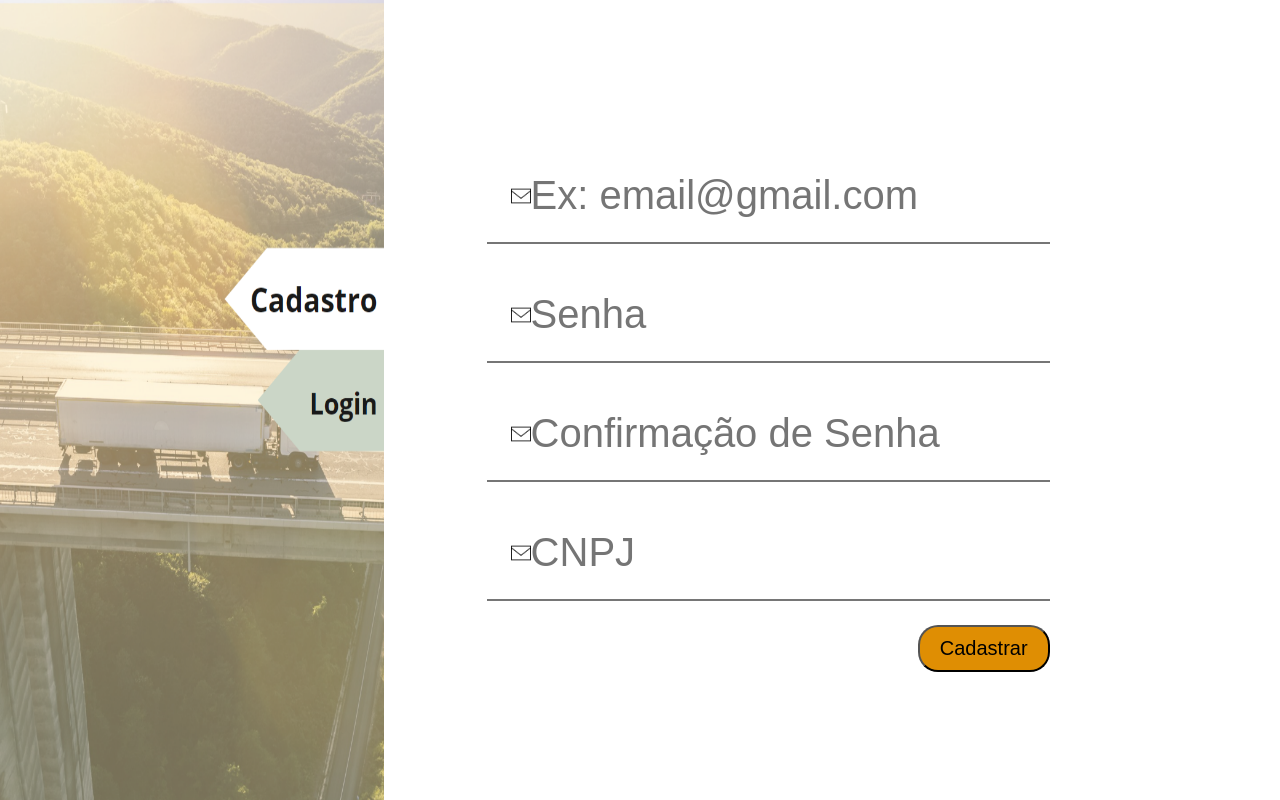
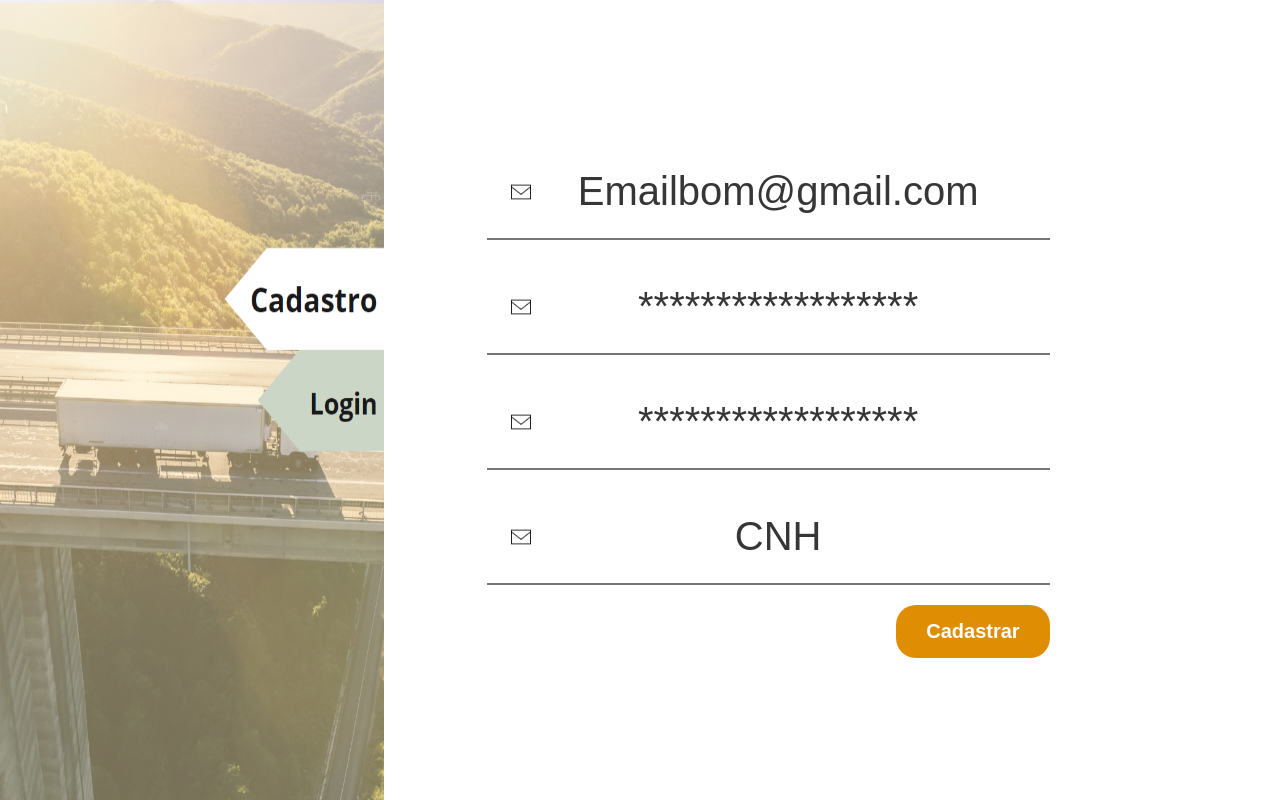
Before and after one commit to guilhermechilon/flotter, a React (Create React App) app: page / in a window 1280 px wide. Built offline with nearby package versions, Linux system fonts and the light colour scheme.

Commit message:
Modificacoes tela de cadastro

```diff
--- a/package.json
+++ b/package.json
@@ -8,6 +8,7 @@
     "@testing-library/user-event": "^13.5.0",
     "react": "^18.2.0",
     "react-dom": "^18.2.0",
+    "react-icons": "^5.0.1",
     "react-scripts": "5.0.1",
     "web-vitals": "^2.1.4"
   },
--- a/src/componentes/CampoTexto/CampoTexto.css
+++ b/src/componentes/CampoTexto/CampoTexto.css
@@ -1,10 +1,11 @@
 .campo-texto {
-    margin: 24px 0;
+    margin: 20px 0;
 }
 
 .campo-texto input {
     background-color: #ffffff;
     box-shadow: 10px 10px 30px rgba(0, 0, 0, 0);
+    text-align: center;
     width: 100%;
     border-top: none;
     border-left: none;
@@ -17,6 +18,7 @@
 
 .input-imagem::placeholder {
     padding-left: 20px;
+    color: rgba(0, 0, 0, 0.788);
     background-size: 20px;
     background-repeat: no-repeat;
     background-position: 0 center;
--- a/src/componentes/Formulario/Formulario.css
+++ b/src/componentes/Formulario/Formulario.css
@@ -19,8 +19,11 @@
         background-color: #df8e03;
         border-radius: 20px;
         font-size: 20px;
-        padding: 10px 20px;
+        color: white;
+        font-weight: bold;
+        padding: 15px 30px;
         float: right;
+        border: 0px;
     }
 }
 
@@ -44,8 +47,11 @@
         background-color: #df8e03;
         border-radius: 20px;
         font-size: 20px;
-        padding: 10px 20px;
+        color: white;
+        font-weight: bold;
+        padding: 15px 30px;
         float: right;
+        border: 0px;
     }
 }
 
@@ -70,7 +76,11 @@
         background-color: #df8e03;
         border-radius: 20px;
         font-size: 20px;
-        padding: 10px 20px;
+        color: white;
+        font-weight: bold;
+        padding: 15px 30px;
         float: right;
+        border: 0px;
     }
+
 }
--- a/src/componentes/Formulario/index.js
+++ b/src/componentes/Formulario/index.js
@@ -6,10 +6,10 @@ const Formulario = () => {
     return (
         <section className="formulario">
             <form >
-                <CampoTexto placeholder="Ex: email@gmail.com" className="email"/>
-                <CampoTexto placeholder="Senha" className="senha"/>
-                <CampoTexto placeholder="Confirmação de Senha" className="senha"/>
-                <CampoTexto placeholder="CNPJ" className="cnpj"/>
+                <CampoTexto placeholder="Emailbom@gmail.com" className="email"/>
+                <CampoTexto placeholder="******************" className="senha"/>
+                <CampoTexto placeholder="******************" className="senha"/>
+                <CampoTexto placeholder="CNH" className="CNH"/>
                 <button className='button'>Cadastrar</button>
             </form>
         </section>
```
Also changed, not shown: src/componentes/Formulario/CampoTexto.css (added), 1 other file (tests, documents, lock files or other folders).
